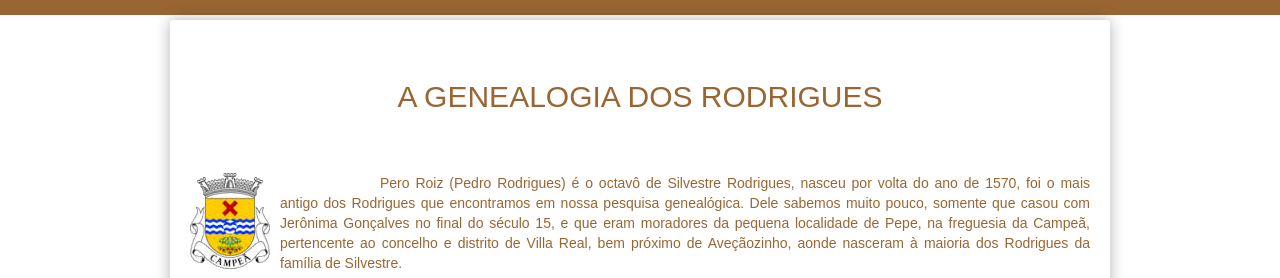
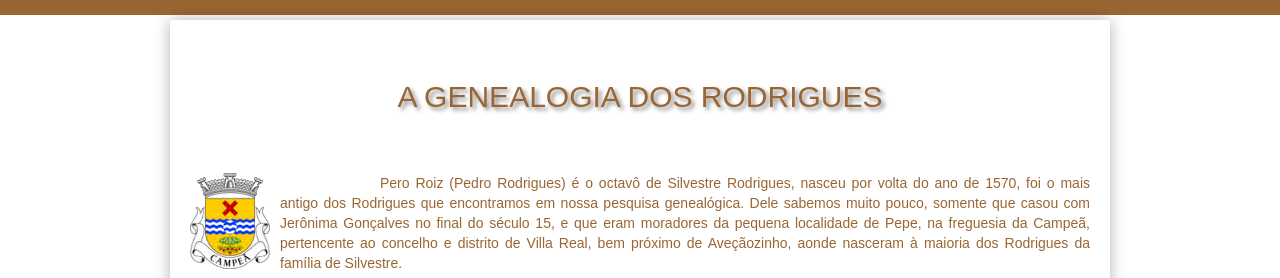
Before and after one commit to claudiovargas1955/claudiovargas1955.github.io, a Jekyll site: the page built from _pages/a-genealogia-dos-rodrigues.html, in a window 1280 px wide. Shown: the part 246-524 px from the top of the page. Built offline with Jekyll 4.4.1, drawn with Linux system fonts in a browser that asks for light colours; some web fonts are replaced.

Commit message:
Update a-genealogia-dos-rodrigues.html

```diff
--- a/_pages/a-genealogia-dos-rodrigues.html
+++ b/_pages/a-genealogia-dos-rodrigues.html
@@ -2,7 +2,11 @@
 layout: page
 title:  "A GENEALOGIA DOS RODRIGUES"
 ---
+<style>
+         h2{text-shadow: 3px 3px 4px #888;
+           }
 
+</style>
 <h2>A GENEALOGIA DOS RODRIGUES</h2>
 <br/><br/>
 <p>
```
